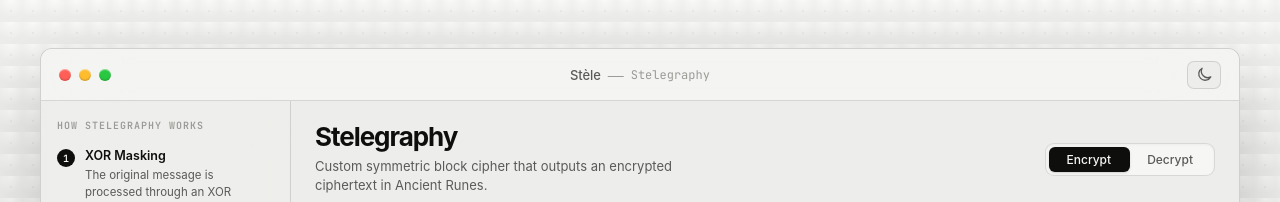
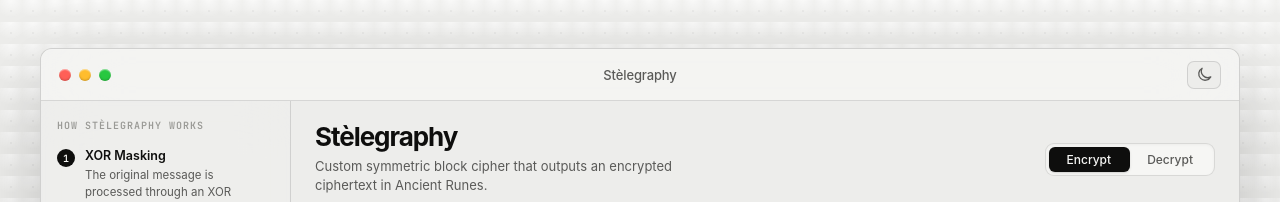
Before and after one commit to kevinpradith/stele, a Next.js app: page / in a window 1280 px wide. Shown: the top 202 px of the page. Built offline with nearby package versions, Linux system fonts and the light colour scheme.

Commit message:
feat: implement Stèlegraphy cipher with XOR masking, Base64 encoding, and Runic translation logic and UI components

```diff
--- a/src/app/layout.tsx
+++ b/src/app/layout.tsx
@@ -22,11 +22,11 @@ const jetbrainsMono = JetBrains_Mono({
 // ─── SEO Metadata ────────────────────────────────────────────
 export const metadata: Metadata = {
   title: {
-    default: 'Stèle',
-    template: '%s | Stèle',
+    default: 'Stèlegraphy',
+    template: '%s | Stèlegraphy',
   },
   description:
-    'A minimal, macOS-inspired cryptography tool designed specifically for the visual Stelegraphy cipher. Runs entirely in your browser.',
+    'A minimal, macOS-inspired cryptography tool designed specifically for the visual Stèlegraphy cipher. Runs entirely in your browser.',
   keywords: [
     'cryptography',
     'cipher',
@@ -35,21 +35,21 @@ export const metadata: Metadata = {
     'stelegraphy',
     'ancient runes cipher',
   ],
-  authors: [{ name: 'Stèle' }],
-  creator: 'Stèle',
+  authors: [{ name: 'Stèlegraphy' }],
+  creator: 'Stèlegraphy',
   openGraph: {
     type: 'website',
     locale: 'en_US',
-    title: 'Stèle',
+    title: 'Stèlegraphy',
     description:
-      'A minimal, macOS-inspired cryptography tool designed specifically for the visual Stelegraphy cipher.',
-    siteName: 'Stèle',
+      'A minimal, macOS-inspired cryptography tool designed specifically for the visual Stèlegraphy cipher.',
+    siteName: 'Stèlegraphy',
   },
   twitter: {
     card: 'summary_large_image',
-    title: 'Stèle',
+    title: 'Stèlegraphy',
     description:
-      'A minimal, macOS-inspired cryptography tool designed specifically for the visual Stelegraphy cipher.',
+      'A minimal, macOS-inspired cryptography tool designed specifically for the visual Stèlegraphy cipher.',
   },
   robots: {
     index: true,
--- a/src/components/Sidebar.tsx
+++ b/src/components/Sidebar.tsx
@@ -1,7 +1,7 @@
 export default function Sidebar() {
   return (
-    <aside className="sidebar guide-sidebar" aria-label="Stelegraphy Guide">
-      <div className="sidebar-header">How Stelegraphy Works</div>
+    <aside className="sidebar guide-sidebar" aria-label="Stèlegraphy Guide">
+      <div className="sidebar-header">How Stèlegraphy Works</div>
 
       <div className="guide-content">
         <div className="guide-step">
--- a/src/components/Titlebar.tsx
+++ b/src/components/Titlebar.tsx
@@ -17,11 +17,9 @@ export default function Titlebar({ cipher }: TitlebarProps) {
         <span className="dot dot-green" />
       </div>
 
-      {/* Centered app name + cipher */}
+      {/* Centered app name */}
       <div className="titlebar-center">
-        <span className="titlebar-name">Stèle</span>
-        <span className="titlebar-sep">—</span>
-        <span className="titlebar-cipher">{cipher.label}</span>
+        <span className="titlebar-name">Stèlegraphy</span>
       </div>
 
       <div className="titlebar-right">
--- a/src/lib/ciphers.ts
+++ b/src/lib/ciphers.ts
@@ -4,12 +4,12 @@ export const CIPHERS: ReadonlyArray<CipherDef> = [
 
   {
     id: 'stelegraphy',
-    label: 'Stelegraphy',
-    category: 'Stelegraphy',
+    label: 'Stèlegraphy',
+    category: 'Stèlegraphy',
     description: 'Custom symmetric block cipher that outputs an encrypted ciphertext in Ancient Runes.',
     needsKey: true,
     keyPlaceholder: 'Master Secret Key',
   },
 ] as const;
 
-export const CATEGORIES: ReadonlyArray<Category> = ['Stelegraphy'];
+export const CATEGORIES: ReadonlyArray<Category> = ['Stèlegraphy'];
--- a/src/lib/crypto.ts
+++ b/src/lib/crypto.ts
@@ -1,7 +1,7 @@
 /**
- * Stelegraphy - Core Cryptographic Mechanism
+ * Stèlegraphy - Core Cryptographic Mechanism
  *
- * This module defines the custom Stelegraphy cipher. It utilizes a deterministic
+ * This module defines the custom Stèlegraphy cipher. It utilizes a deterministic
  * 3-phase transformation process:
  * 1. XOR Masking: The plaintext is scrambled using the provided Master Key.
  * 2. Base64 Normalization: The scrambled bytes are stabilized into a predictable 64-character set.
--- a/src/types/index.ts
+++ b/src/types/index.ts
@@ -1,7 +1,7 @@
 // ─── Cipher IDs ──────────────────────────────────────────────
 export type CipherId = 'stelegraphy';
 
-export type Category = 'Stelegraphy';
+export type Category = 'Stèlegraphy';
 
 export type Mode = 'encrypt' | 'decrypt';
 
```
